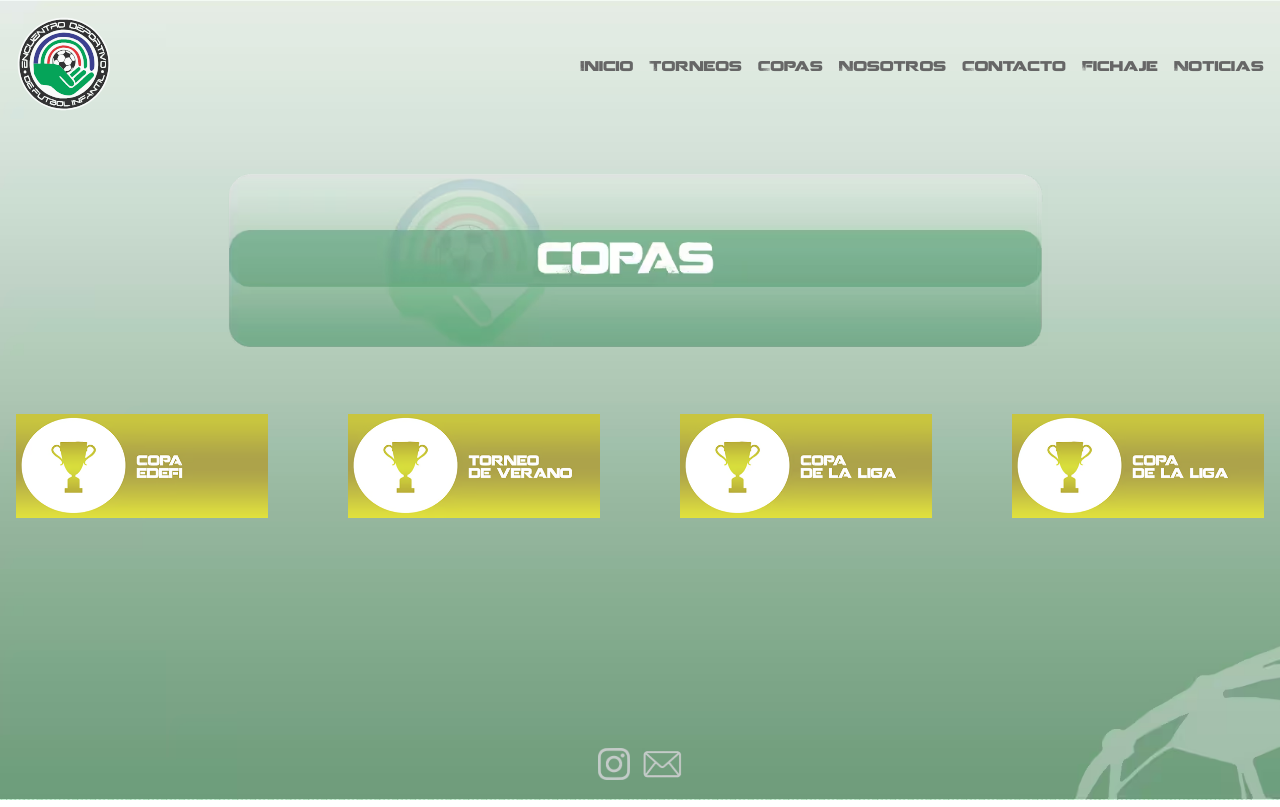
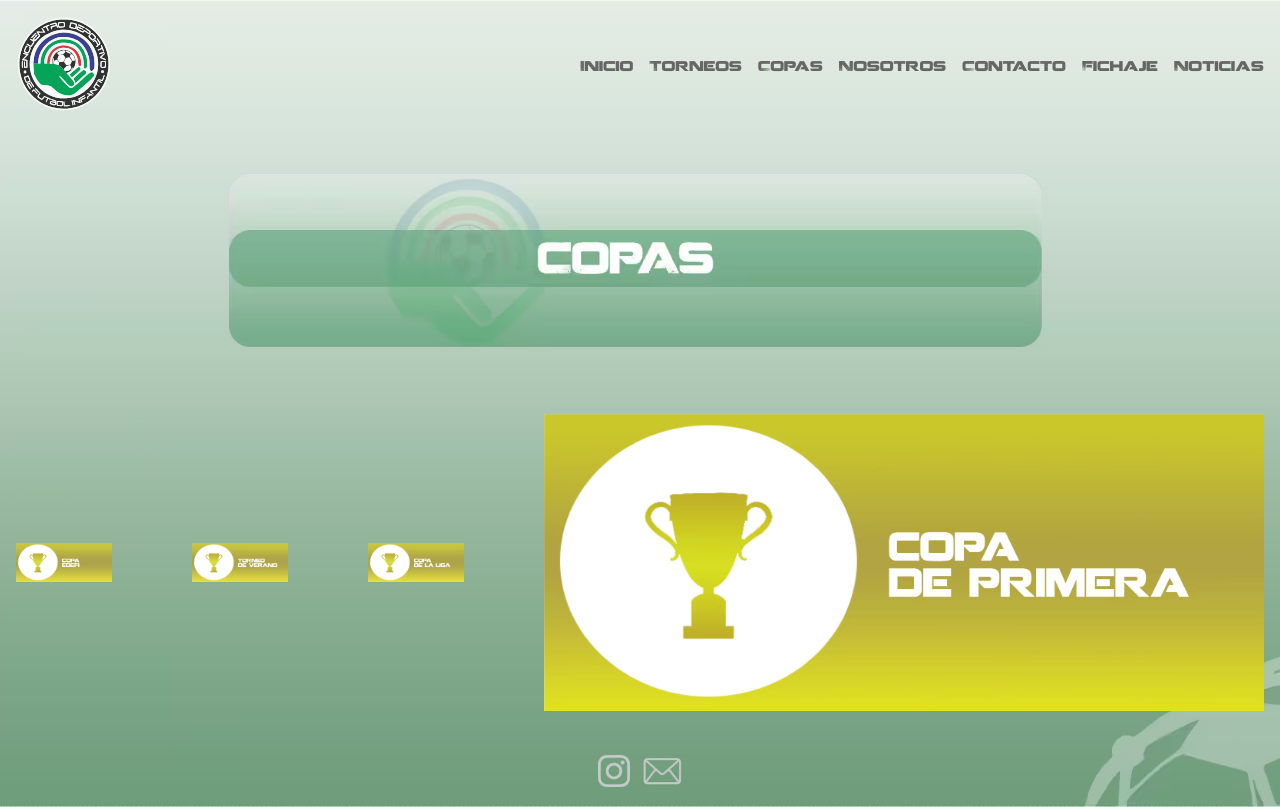
Before and after one commit to mmanna3/web-publica, a React (Vite) app: page /copas in a window 1280 px wide. Built offline with nearby package versions, Linux system fonts and the light colour scheme.

Commit message:
agrega imagen real de COPA DE PRIMERA

```diff
--- a/src/components/pages/Copas/CopasPage.tsx
+++ b/src/components/pages/Copas/CopasPage.tsx
@@ -1,6 +1,7 @@
 import IMG_COPAS_TITLE from '../../../assets/images/mobile/titles/copas-title.avif';
 import IMG_COPA_EDEFI from '../../../assets/images/mobile/buttons/copa-edefi.avif';
 import IMG_COPA_LIGA from '../../../assets/images/mobile/buttons/copa-liga.avif';
+import IMG_COPA_DE_PRIMERA from '../../../assets/images/mobile/buttons/copa-de-primera.avif';
 import IMG_TORNEO_VERANO from '../../../assets/images/mobile/buttons/torneo-verano.avif';
 import { Title } from '../../common/Title';
 import { ImageBtn } from '../../common/ImageBtn';
@@ -13,7 +14,7 @@ export const CopasPage = () => {
         <ImageBtn img={IMG_COPA_EDEFI} alt='Copa Edefi' url='/copas/copaedefi' />
         <ImageBtn img={IMG_TORNEO_VERANO} alt='Torneos de verano' url='/copas/torneoverano' />
         <ImageBtn img={IMG_COPA_LIGA} alt='Copas de la liga' url='/copas/delaliga' />
-        <ImageBtn img={IMG_COPA_LIGA} alt='Copas de primera' url='/copas/deprimera' />
+        <ImageBtn img={IMG_COPA_DE_PRIMERA} alt='Copas de primera' url='/copas/deprimera' />
       </div>
     </>
   );
```
Also changed, not shown: src/assets/images/mobile/buttons/copa-de-primera.avif (added).
